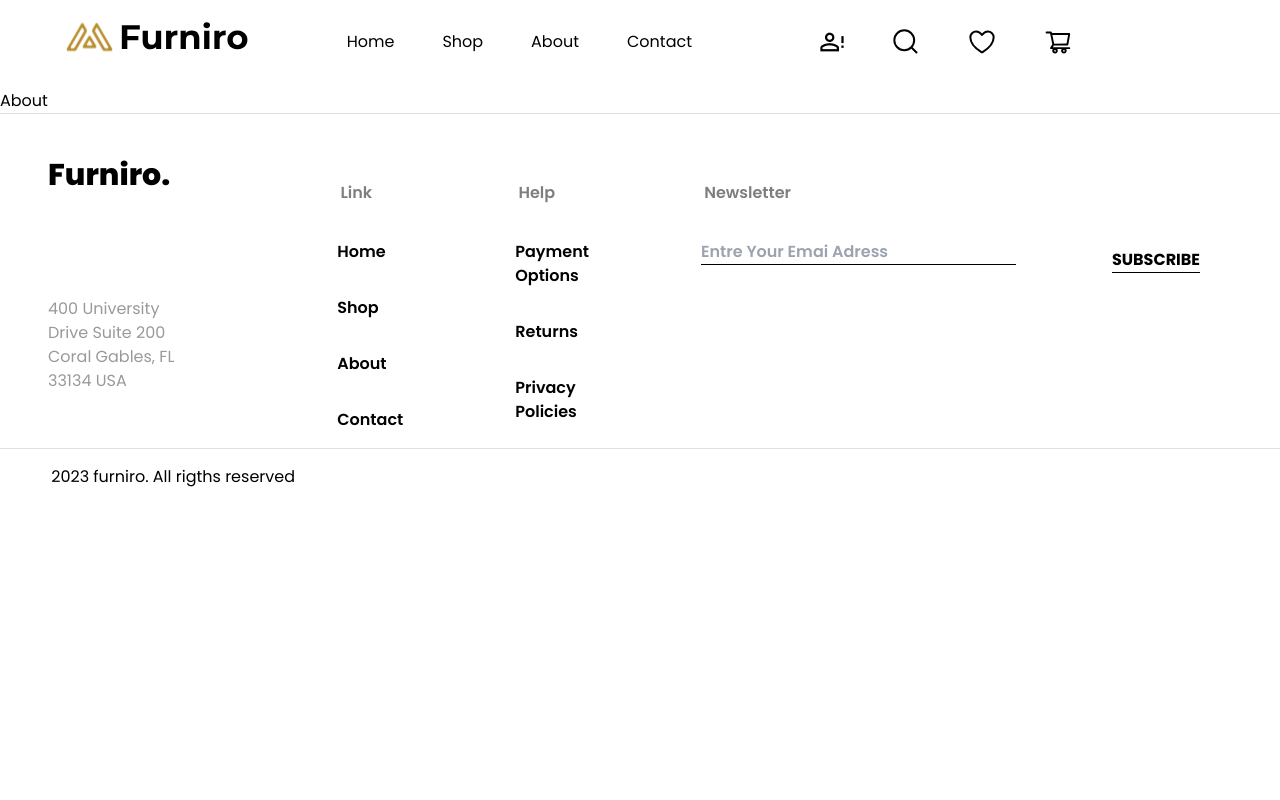
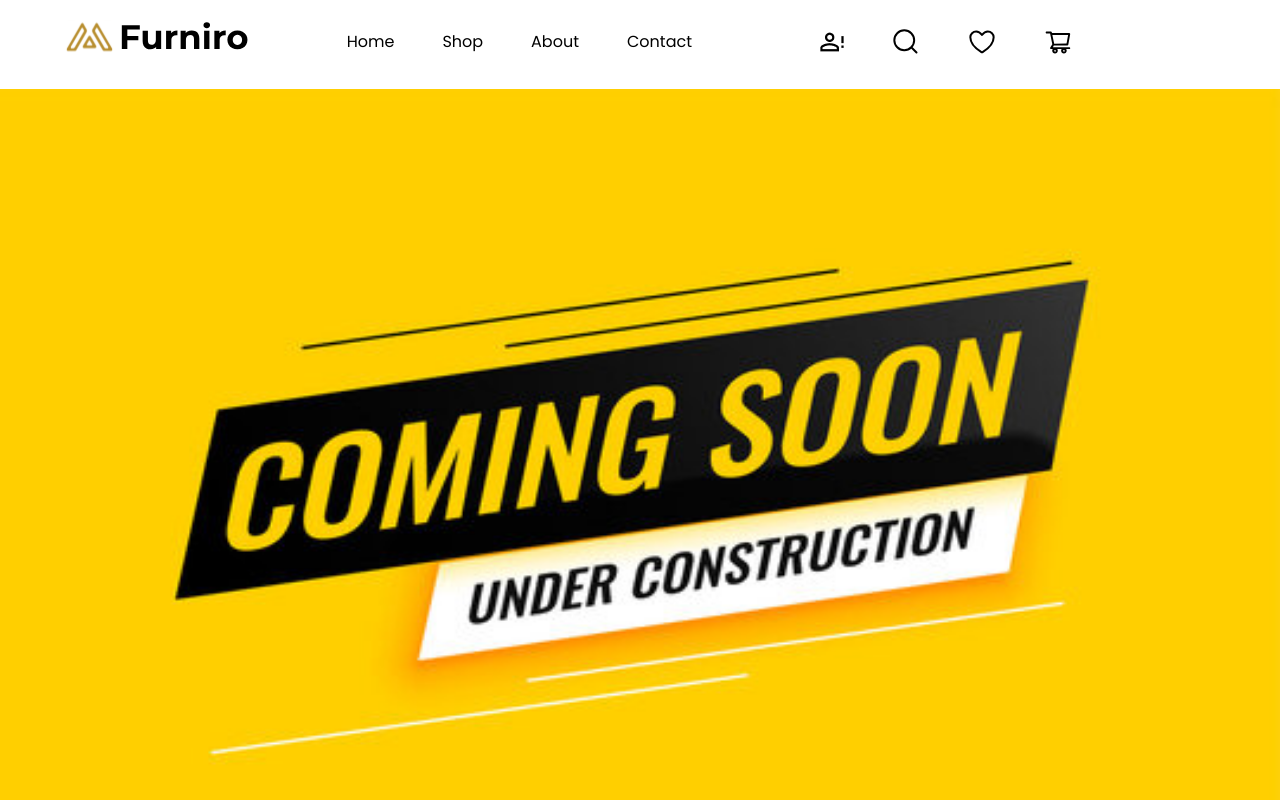
Before and after one commit to glatztp/Furniture-React, a React (Vite) app: page /About in a window 1280 px wide. Shown: the top 800 px of the page. Built offline with nearby package versions, Linux system fonts and the light colour scheme.

Commit message:
Backgroud da page About

```diff
--- a/src/pages/About/About.module.css
+++ /dev/null
@@ -1,3 +0,0 @@
-.h1 {
-  color: black;
-}
--- a/src/pages/About/About.tsx
+++ b/src/pages/About/About.tsx
@@ -1,9 +1,11 @@
 import { Footer } from "../../components/Footer/Footer";
+import background from "../../assets/360_F_353839266_8yqhN0548cGxrl4VOxngsiJzDgrDHxjG.jpg"
 
 export function About() {
   return (
-    <div>About <Footer /></div>
-
-
+    <div>
+      <img src={background} className="w-full h-svh"></img>
+      <Footer />
+    </div>
   );
 }
```
